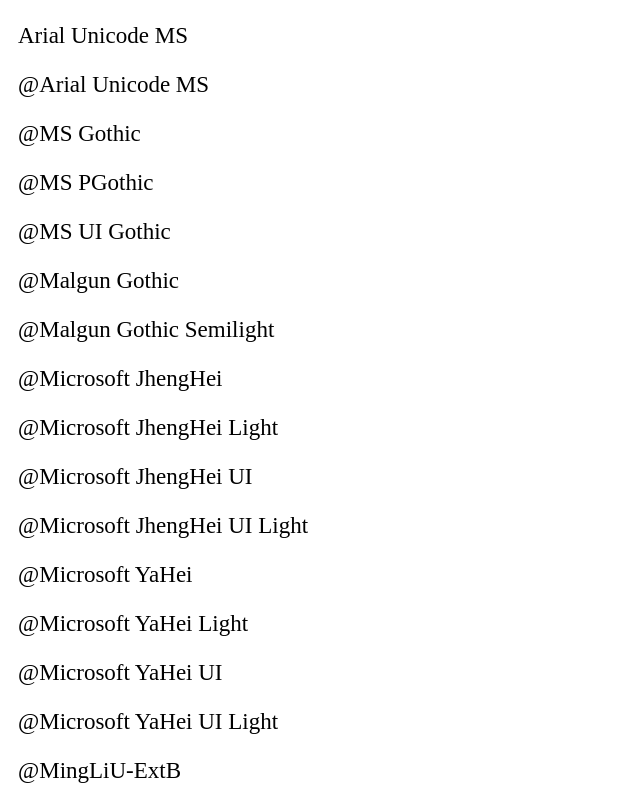
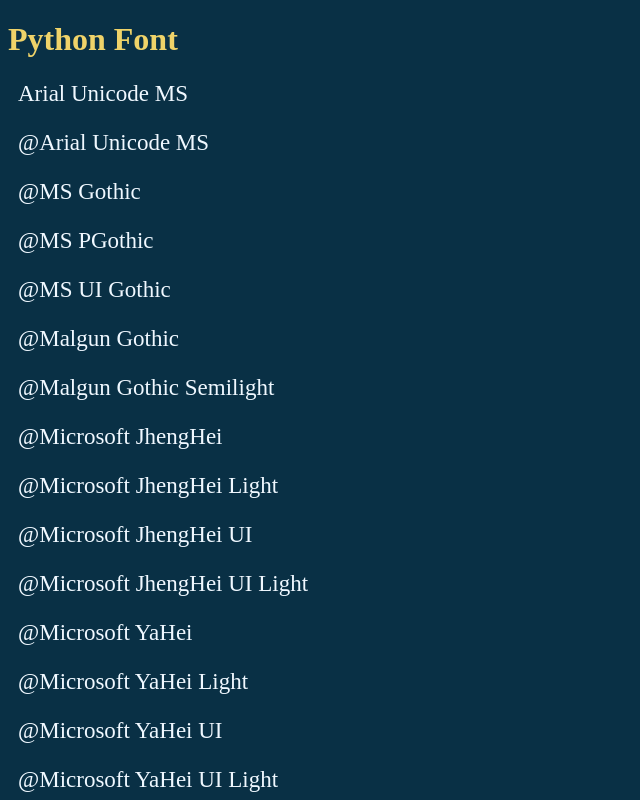
Before and after one commit to tifansun/python-fonts, a plain HTML site: page index.html in a window 1280 px wide. Shown: the top 800 px of the page, without its empty margins (0-640 px from the left). Drawn offline with Linux system fonts and the light colour scheme.

Commit message:
Add files via upload

```diff
--- a/index.html
+++ b/index.html
@@ -9,6 +9,7 @@
 </head>
 
 <body onload="style()">
+    <h1>Python Font</h1>
     <p>Arial Unicode MS</p>
     <p>@Arial Unicode MS</p>
     <p>@MS Gothic</p>
--- a/style.css
+++ b/style.css
@@ -2,3 +2,10 @@ p{
     font-size: 23px;
     margin-left: 10px;
 }
+body{
+    background-color: #093045;
+    color: aliceblue;
+}
+h1{
+    color: #EFD369;
+}
```
